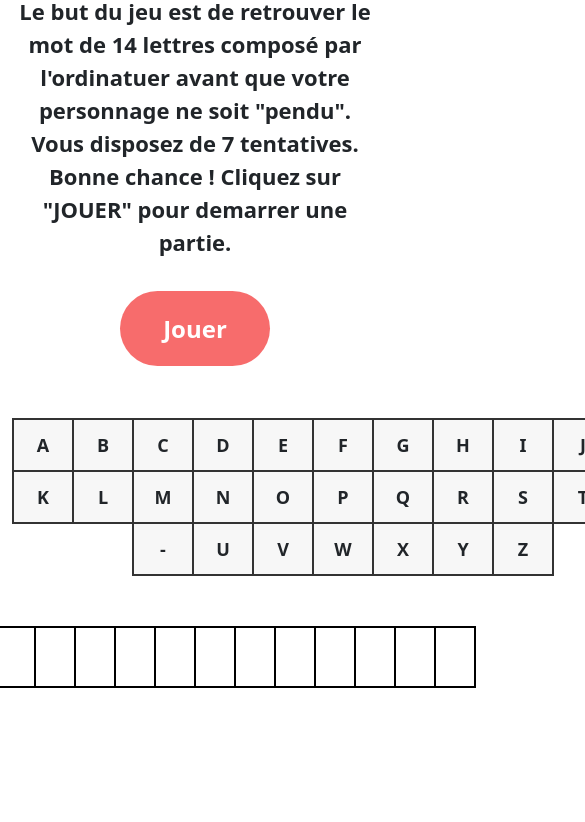
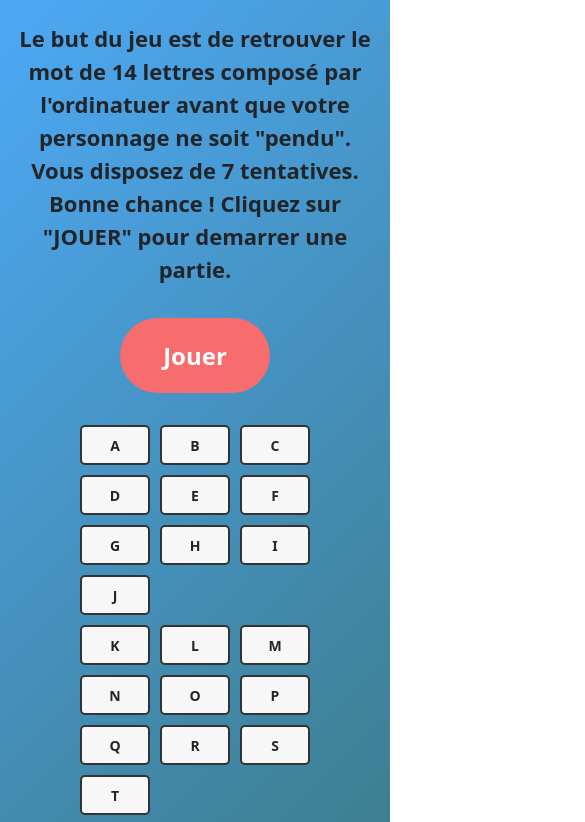
Before and after one commit to Jerem94300/Jeu-du-Pendu, a plain HTML site: page index.html in a window 390 px wide. Shown: the part 107-929 px from the top of the page, 585 px wide, since content can reach past the window. Before the commit the page ends 844 px from the top, so only its background shows below. Drawn offline with nearby package versions, Linux system fonts and the light colour scheme.

Commit message:
maj pendu

```diff
--- a/index.html
+++ b/index.html
@@ -37,10 +37,9 @@
       </div>
 
       <button class="btn__random">Jouer</button>
-
       <table class="clavier">
-        <tbody>
-          <tr>
+        <tbody class="tbody__clavier">
+          <tr class="tr__clavier">
             <td class="td__A touch__clavier" onclick="selectLetter(this)">A</td>
             <td class="td__B touch__clavier" onclick="selectLetter(this)">B</td>
             <td class="td__C touch__clavier" onclick="selectLetter(this)">C</td>
@@ -52,7 +51,7 @@
             <td class="td__I touch__clavier" onclick="selectLetter(this)">I</td>
             <td class="td__J touch__clavier" onclick="selectLetter(this)">J</td>
           </tr>
-          <tr>
+          <tr class="tr__clavier">
             <td class="td__K touch__clavier" onclick="selectLetter(this)">K</td>
             <td class="td__L touch__clavier" onclick="selectLetter(this)">L</td>
             <td class="td__M touch__clavier" onclick="selectLetter(this)">M</td>
@@ -64,7 +63,7 @@
             <td class="td__S touch__clavier" onclick="selectLetter(this)">S</td>
             <td class="td__T touch__clavier" onclick="selectLetter(this)">T</td>
           </tr>
-          <tr>
+          <tr class="tr__clavier">
             <td></td>
             <td></td>
             <td class="td__line touch__clavier" onclick="selectLetter(this)">-</td>
--- a/script.js
+++ b/script.js
@@ -89,29 +89,51 @@ const selectLetter = (td) => {
   if (result.length === 0) {
     tentativesRestantes--;
     // Appliquer la classe de mouvement correspondante
+    if (tentativesRestantes === 8) {
+      imagePendu.classList.add("move__image");
+      console.log(`Classe ajoutée : move__image${tentativesRestantes}`);
+
+    }
+
     if (tentativesRestantes === 7) {
       imagePendu.classList.add("move__image2");
+      console.log(`Classe ajoutée : move__image${tentativesRestantes}`);
+
     }
     if (tentativesRestantes === 6) {
       imagePendu.classList.add("move__image3");
+      console.log(`Classe ajoutée : move__image${tentativesRestantes}`);
+
     }
     if (tentativesRestantes === 5) {
       imagePendu.classList.add("move__image4");
+      console.log(`Classe ajoutée : move__image${tentativesRestantes}`);
+
     }
     if (tentativesRestantes === 4) {
       imagePendu.classList.add("move__image5");
+      console.log(`Classe ajoutée : move__image${tentativesRestantes}`);
+
     }
     if (tentativesRestantes === 3) {
       imagePendu.classList.add("move__image6");
+      console.log(`Classe ajoutée : move__image${tentativesRestantes}`);
+
     }
     if (tentativesRestantes === 2) {
       imagePendu.classList.add("move__image7");
+      console.log(`Classe ajoutée : move__image${tentativesRestantes}`);
+
     }
     if (tentativesRestantes === 1) {
       imagePendu.classList.add("move__image8");
+      console.log(`Classe ajoutée : move__image${tentativesRestantes}`);
+
     }
     if (tentativesRestantes === 0) {
       imagePendu.classList.add("move__image9");
+      console.log(`Classe ajoutée : move__image${tentativesRestantes}`);
+
     }
   }
 
@@ -132,7 +154,7 @@ const selectLetter = (td) => {
 
   if (isWin) {
     message.textContent = "Bravo, vous avez gagné !";
-    message.style.color = "green";
+    message.style.color = "black";
     btnReplay.style.display = "block"; // Afficher le bouton Rejouer
     btnRandom.disabled = true; // Désactiver le bouton Jouer
   }
--- a/style.css
+++ b/style.css
@@ -1,6 +1,6 @@
 @import url(/reset.css);
-
 body {
+  background: linear-gradient(135deg, #4facfe, #3a7579);
   font-family: Arial, sans-serif;
   margin: 0;
   padding: 0;
@@ -10,7 +10,6 @@ body {
   align-items: center;
   min-height: 100vh;
   color: #333;
-
 }
 
 .header {
@@ -26,11 +25,12 @@ body {
   flex-direction: column;
   justify-content: center;
   align-items: center;
-  width: 1400px;
+  max-width: 1040px;
+  width: 100%;
   height: auto;
 }
 
-.container__image{
+.container__image {
   width: 1400px;
   display: none;
   justify-content: center;
@@ -58,59 +58,65 @@ body {
   margin-bottom: 2rem;
 }
 
-.btn__random:hover{
+.btn__random:hover {
   opacity: 70%;
   background-color: green;
   color: black;
 }
 
 .clavier {
- display: grid;
- grid-template-columns: repeat(10, 1fr);
- margin: 20px auto;
- max-width: 600px;
-margin-bottom: 2rem;
+  display: flex;
+  gap: 10px;
+  justify-content: center;
+  align-items: center;
+  margin-bottom: 2rem;
+
 }
 
-.touch__clavier{
-  min-width: 60px;
-  min-height: 50px;
+.tbody__clavier {
+  display:  flex;
+  flex-direction: column;
+  justify-content: center;
+  align-items: center;
+  gap: 10px;
+}
+
+.tr__clavier{
+  width: 80%;
+  display: flex;
+  justify-content: center;
+  align-items: center;
+  gap: 10px;
+}
+
+
+.touch__clavier {
+  display: flex;
+  flex-wrap: wrap;
+  justify-content: center;
+  align-items: center;
+  width: 70px;
+  height: auto;
   background-color: #f7f7f7;
   border: 2px solid #333;
-  border-radius: 5px !;
-  text-align: center;
-  line-height: 50px;
+  border-radius: 5px;
   font-size: 18px;
   font-weight: bold;
   cursor: pointer;
-  transition: backgound-color 0.3s ease, transform 0.2s ease;
-
+  transition: background-color 0.3s ease, transform 0.2s ease;
 }
-
-
 
 .touch__clavier:hover {
   background-color: rgb(89, 147, 235);
   transform: scale(1.1);
-
 }
-.touch__clavier:active{
+.touch__clavier:active {
   background-color: #4682b4;
   transform: scale(0.7);
-
 }
 
-
-
-
-
-
-
-
-.result1{
-display: none;
-
-
+.result1 {
+  display: none;
 }
 .image__pendu {
   width: 250px;
@@ -120,14 +126,11 @@ display: none;
   justify-content: start;
   align-items: center;
   margin-bottom: 1rem;
- overflow: hidden;
-
-
+  overflow: hidden;
 }
 
 .pendu__content {
-z-index: -1;
-
+  z-index: -1;
 }
 
 .move__image {
@@ -191,14 +194,12 @@ z-index: -1;
   border: 2px solid black;
 }
 
-.message{
-
+.message {
   font-size: 42px;
   font-weight: bold;
 }
 
-
-.btn__replay{
+.btn__replay {
   width: 150px;
   height: 75px;
   padding: 10px 20px;
@@ -213,17 +214,61 @@ z-index: -1;
   margin-bottom: 2rem;
   display: none;
   text-decoration: none;
-
 }
 
-.btn__replay:hover{
-
+.btn__replay:hover {
   opacity: 70%;
   background-color: green;
   color: black;
 }
 
-
 .link__btn {
   text-decoration: none;
 }
+
+@media screen and (max-width: 500px) {
+  .header {
+    display: flex;
+    flex-direction: column;
+    gap: 2rem;
+  }
+
+  .container {
+    width: 100%;
+    max-width: 500px;
+    display: flex;
+    justify-content: center !important;
+    align-items: center !important;
+  }
+
+  .tr__clavier{
+    width: 100%;
+    display: grid;
+    grid-template-columns: repeat(3, 1fr);
+    justify-content: center;
+    align-self: center;
+  }
+
+  .touch__clavier {
+    height: 40px;
+    font-size: 14px;
+  }
+
+  .result__clavier{
+
+    width: 100% !important;
+  }
+
+  .table__result td {
+    border-spacing: 2rem;
+    font-size: 21px;
+    font-weight: bold;
+    text-align: center;
+  }
+
+  .message {
+    font-size: 21px;
+    font-weight: bold;
+    color: #f76c6c;
+  }
+}
```
